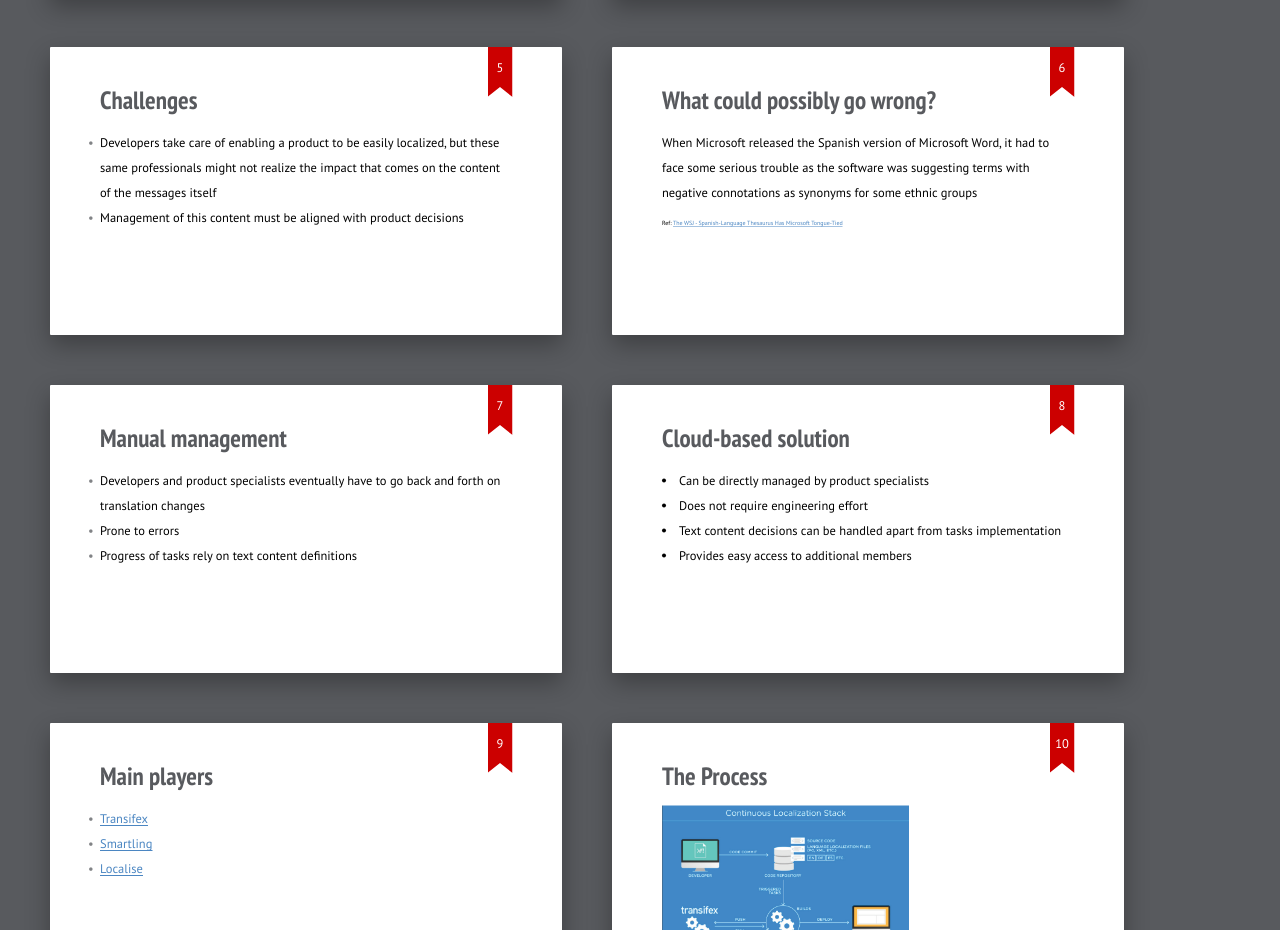
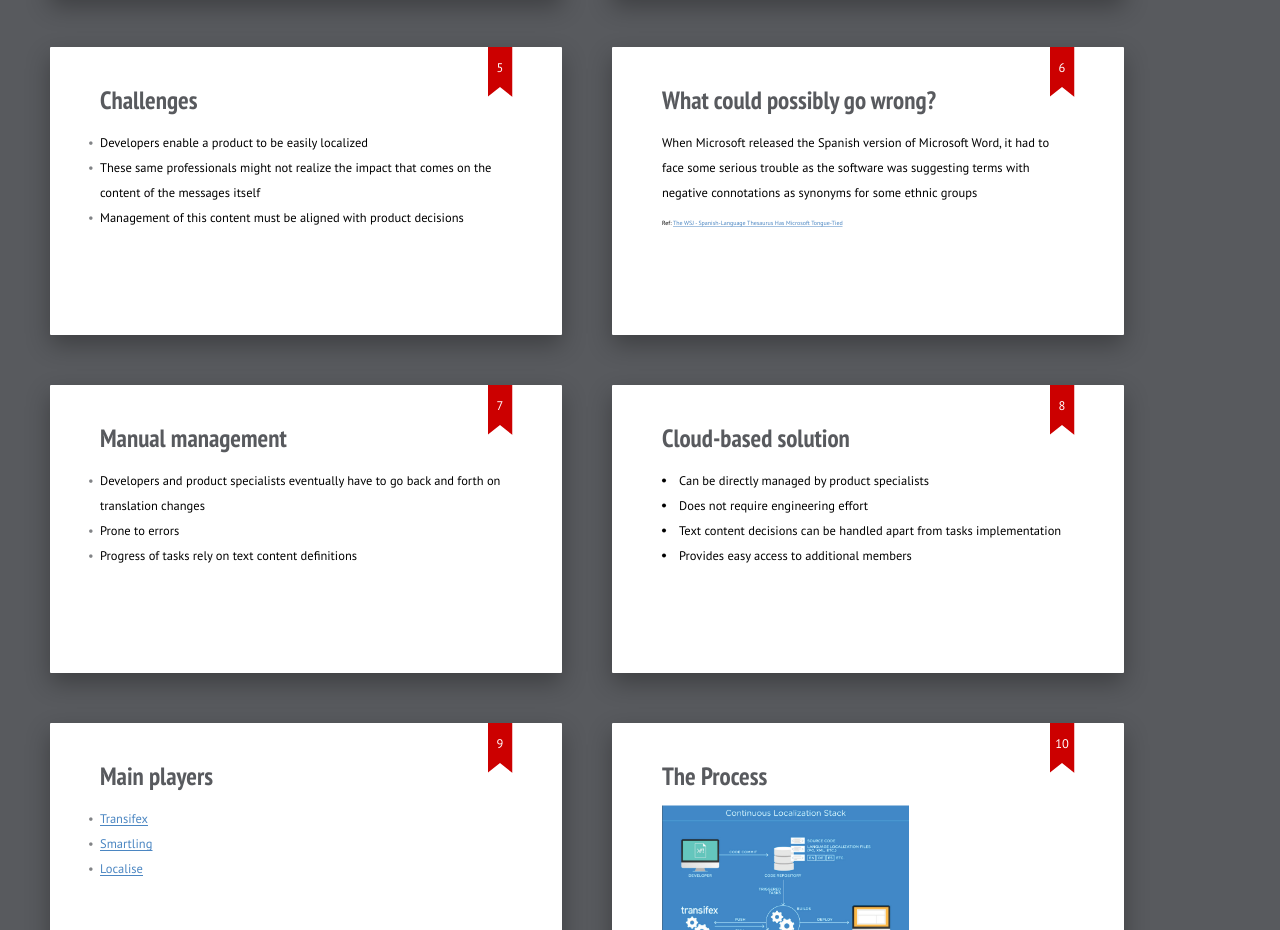
Before and after one commit to lidimayra/translations-management-slides, a website: page index.html in a window 1280 px wide. Shown: the part 803-1733 px from the top of the page. Drawn offline with Linux system fonts and the light colour scheme; files whose address does not match are found by name.

Commit message:
Split challenges topics

```diff
--- a/index.html
+++ b/index.html
@@ -79,8 +79,11 @@
       <h2>Challenges</h2>
       <ul>
         <li>
-          Developers take care of enabling a product to be easily localized, but
-          these same professionals might not realize the impact that comes on
+          Developers enable a product to be easily localized
+        </li>
+
+        <li>
+          These same professionals might not realize the impact that comes on
           the content of the messages itself
         </li>
 
```
Also changed, not shown: 1 other file.
